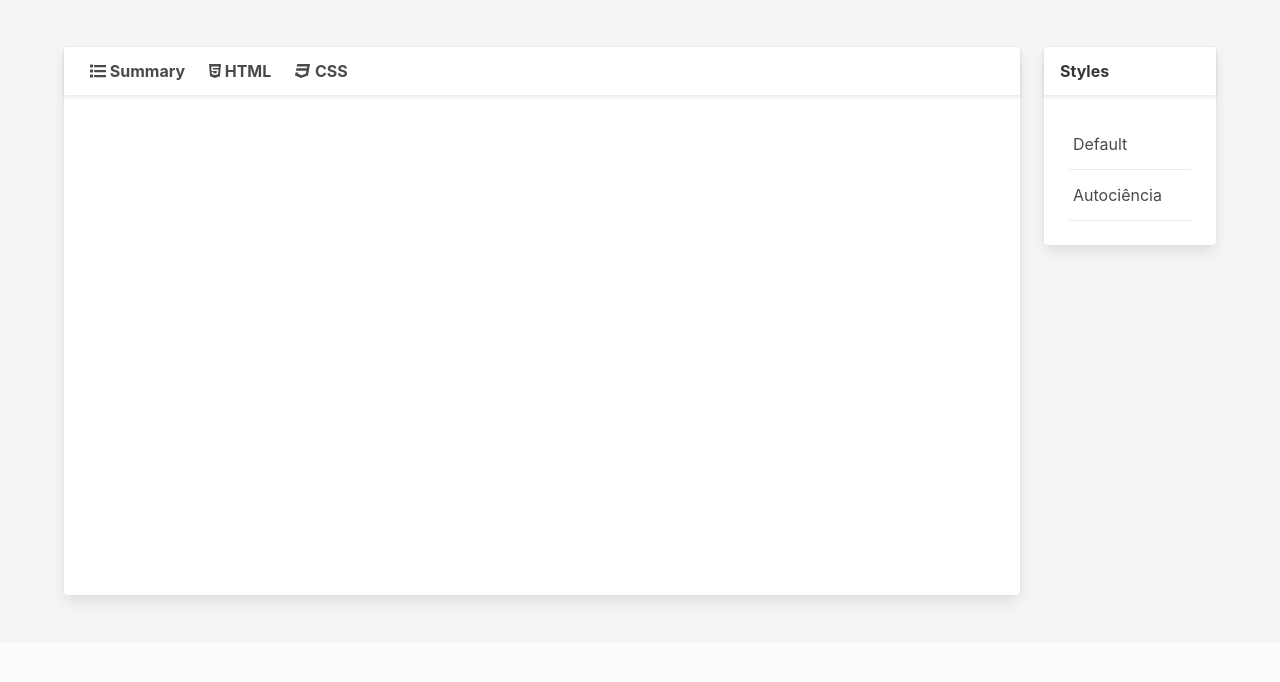
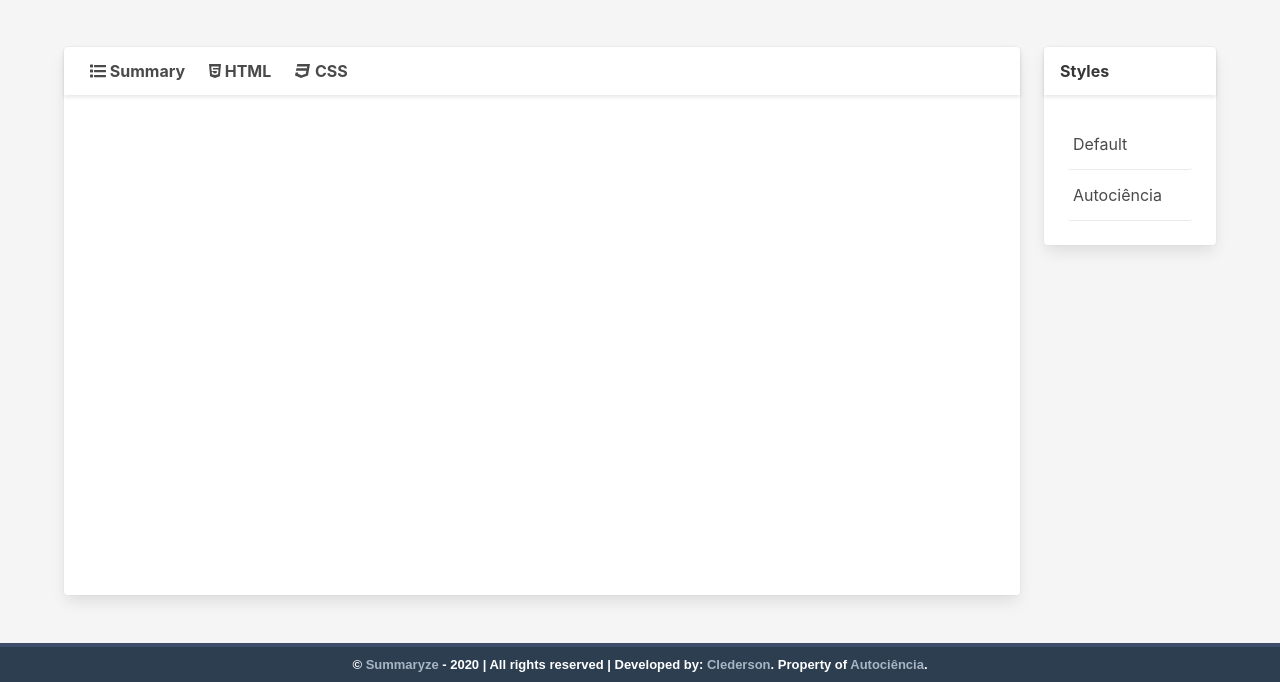
Before and after one commit to autociencia/summaryze, a Flask app: page / in a window 1280 px wide. Shown: the part 338-1020 px from the top of the page. Before the commit the page ends 945 px from the top, so only its background shows below. Run offline with Flask 2, Linux system fonts and the light colour scheme; some libraries are stand-ins or nearby versions.

Commit message:
added footer/credits and UI messages

```diff
--- a/summaryze/static/summaryze/css/style.css
+++ b/summaryze/static/summaryze/css/style.css
@@ -75,4 +75,30 @@
   font-size: inherit !important;
   background-color: transparent !important; }
 
+#footer-credits {
+  width: 100%;
+  padding: 10px;
+  margin: 0px 0px 0px;
+  position: absolute;
+  text-align: center;
+  font: normal bold 13px Arial;
+  color: #FFFFFF;
+  background: #2C3E50;
+  border-top: 4px solid #3F4C6B; }
+
+#footer-credits a:link {
+  color: #A8B5C4 !important;
+  text-decoration: none;
+  outline: 0px solid #FFFFFF; }
+
+#footer-credits a:visited {
+  color: #A8B5C4 !important;
+  text-decoration: none;
+  outline: 0px solid #FFFFFF; }
+
+#footer-credits a:hover {
+  color: #A8B5C4;
+  text-decoration: none;
+  outline: 0px solid #FFFFFF; }
+
 /*# sourceMappingURL=style.css.map */
--- a/summaryze/static/summaryze/js/app.js
+++ b/summaryze/static/summaryze/js/app.js
@@ -146,7 +146,7 @@ System.register("summaryze/static/summaryze/ts/views/StyleListView", [], functio
                     this._element.html(strStyles);
                 }
                 template(style) {
-                    return `<span id="${style.id}" class="style-list-item">${style.name}</span>`;
+                    return `<span id="${style.id}" class="style-list-item" title='Change current style to "${style.name}"'>${style.name}</span>`;
                 }
             };
             exports_7("StyleListView", StyleListView);
--- a/summaryze/static/summaryze/scss/page/__page.scss
+++ b/summaryze/static/summaryze/scss/page/__page.scss
@@ -2,3 +2,4 @@
 @import 'url';
 @import 'buttons';
 @import 'summary/_summary';
+@import 'footer';
--- /dev/null
+++ b/summaryze/static/summaryze/scss/page/_footer.scss
@@ -0,0 +1,29 @@
+#footer-credits {
+	width: 100%;
+	padding: 10px;
+	margin: 0px 0px 0px;
+	position: absolute;
+	text-align: center;
+	font:normal bold 13px Arial;
+	color:#FFFFFF;
+	background:#2C3E50;
+	border-top:4px solid #3F4C6B;
+}
+
+#footer-credits a:link {
+	color:#A8B5C4 !important;
+	text-decoration:none;
+	outline:0px solid #FFFFFF;
+}
+
+#footer-credits a:visited {
+	color:#A8B5C4 !important;
+	text-decoration:none;
+	outline:0px solid #FFFFFF;
+}
+
+#footer-credits a:hover {
+	color:#A8B5C4;
+	text-decoration:none;
+	outline:0px solid #FFFFFF;
+}
--- a/summaryze/static/summaryze/ts/views/StyleListView.ts
+++ b/summaryze/static/summaryze/ts/views/StyleListView.ts
@@ -18,6 +18,6 @@ export class StyleListView {
     }
 
     private template(style: Style): string {
-        return `<span id="${style.id}" class="style-list-item">${style.name}</span>`;
+        return `<span id="${style.id}" class="style-list-item" title='Change current style to "${style.name}"'>${style.name}</span>`;
     }
 }
--- a/summaryze/templates/index.html
+++ b/summaryze/templates/index.html
@@ -41,7 +41,7 @@
                 </span>
               </div>
               <div class="control">
-                <a id="url-search" class="button auto-blue has-text-light is-medium auto-btn-hover auto-btn-border">
+                <a id="url-search" class="button auto-blue has-text-light is-medium auto-btn-hover auto-btn-border" title="Find result">
                   Search
                 </a>
               </div>
@@ -54,7 +54,7 @@
       <section class="hero has-background-light">
         <div class="hero-body">
           <div class="container">
-            <div class="columns is-desktop">
+            <div class="columns is-desktop is-flex-tablet">
               <div class="column is-10">
 
                 <div class="card">
@@ -62,9 +62,9 @@
                     <div class="card-header-title ">
 
                       <div class="auto-tab">
-                        <span class="auto-tab-container"><a id="summary-btn"><span class="icon"><i class="fa fa-list"></i></span>Summary</a></span>
-                        <span class="auto-tab-container"><a id="html-btn"><span class="icon"><i class="fab fa-html5"></i></span>HTML</a></span>
-                        <span class="auto-tab-container"><a id="css-btn"><span class="icon"><i class="fab fa-css3"></i></span>CSS</a></span>
+                        <span class="auto-tab-container" title="Shows summary"><a id="summary-btn"><span class="icon"><i class="fa fa-list"></i></span>Summary</a></span>
+                        <span class="auto-tab-container" title="Shows HTML code"><a id="html-btn"><span class="icon"><i class="fab fa-html5"></i></span>HTML</a></span>
+                        <span class="auto-tab-container" title="Shows CSS code"><a id="css-btn"><span class="icon"><i class="fab fa-css3"></i></span>CSS</a></span>
                       </div>
 
                     </div>
@@ -97,6 +97,13 @@
           </div>
         </div>
       </section>
+      <footer id="footer-credits">
+        <table oncontextmenu="return false" ondragstart="return false" width="100%" cellspacing="0" cellpadding="5" border="0">
+        <tbody><tr>
+        <td style="width:72%;text-align:center;">© <a href="/" title="Summaryze">Summaryze</a> - 2020 | All rights reserved | Developed by: <a href="https://www.linkedin.com/in/clederson-cruz/" rel="nofollow" target="_blank" title="Clederson Cruz">Clederson</a>. Property of <a href="https://www.autociencia.blogspot.com.br" title="Autociência">Autociência</a>.</td>
+        </tr>
+        </tbody></table>
+      </footer>
       <script>
         SystemJS.config({
             baseURL: "{{ url_for('static', filename='summaryze/js/app.js') }}",
```
Also changed, not shown: summaryze/static/summaryze/js/app.min.js, 2 other files.
